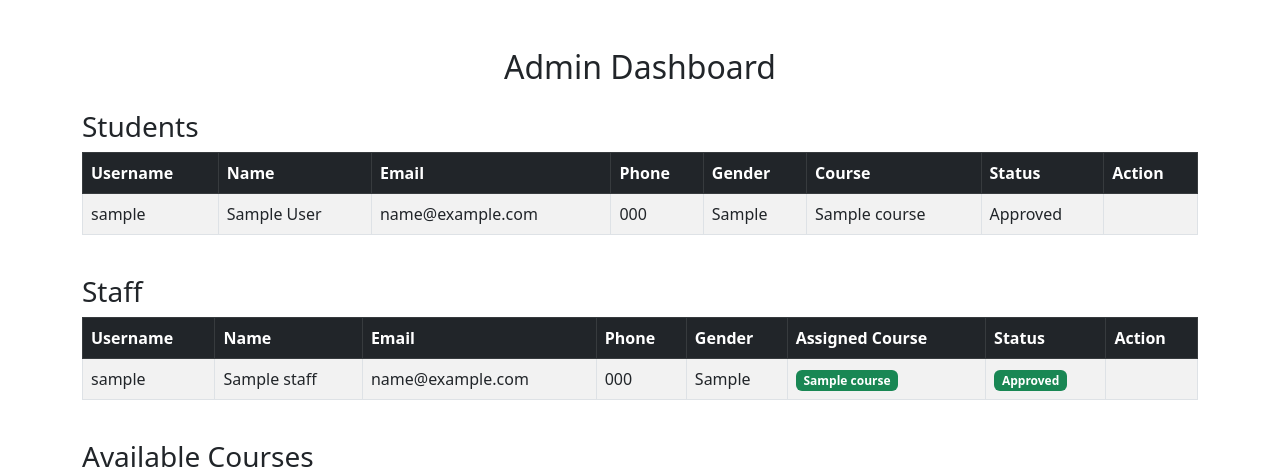
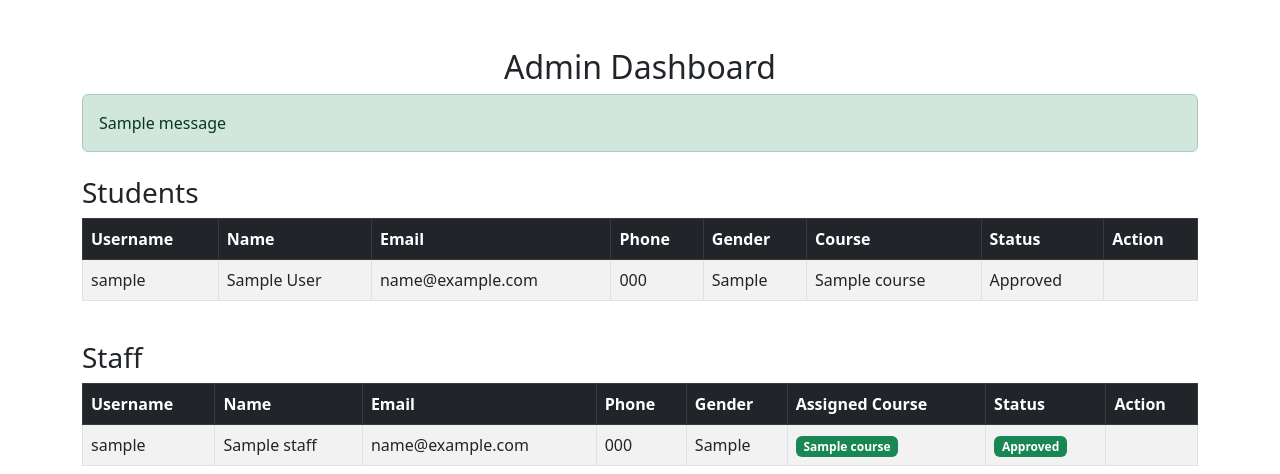
Before and after one commit to jobin8921/ELEARN-APP, a Django app: page /dashboard/admin/ in a window 1280 px wide. Shown: the top 474 px of the page. Run offline with Django 5.2, Linux system fonts and the light colour scheme; tables that the repository leaves empty hold one stand-in row (values such as "Sample post"); one stand-in notice (Sample message) is shown.

Commit message:
Fix/message bug (#56)
* Changed the UI of the exam pages

* Created pdf generator and changed the UI of exam_results

* Fixed the template issues.

* Changed the UI of exam result.

* Navbar template issues solved.

* Updated the UI of Home Page.

* Updated the UI of Courses.

* Updated the UI of Student Registration.

* Fixes #54 Updated the alert messages in the student registration.

```diff
--- a/templates/admin_dashboard.html
+++ b/templates/admin_dashboard.html
@@ -10,7 +10,14 @@
     <div class="container mt-5">
         <h2 class="text-center">Admin Dashboard</h2>
 
+        {% if messages %}
 
+                {% for message in messages %}
+                    <div class="alert {% if message.tags == 'success' %}alert-success{% else %}alert-danger{% endif %}">
+                        {{ message }}
+                    </div>
+                {% endfor %}
+            {% endif %}
 
         <!-- Students Section -->
         <h3 class="mt-4">Students</h3>
--- a/templates/register_student.html
+++ b/templates/register_student.html
@@ -53,14 +53,14 @@
 
                     <button type="submit" class="btn btn-primary w-100">Register</button>
                 </form>
-                            {% if messages %}
+
 
                 {% for message in messages %}
                     <div class="alert {% if message.tags == 'success' %}alert-success{% else %}alert-danger{% endif %}">
                         {{ message }}
                     </div>
                 {% endfor %}
-            {% endif %}
+
 
                 <div class="text-center mt-3">
                     <a href="{% url 'login_student' %}">Already have an account? Login</a>
```
